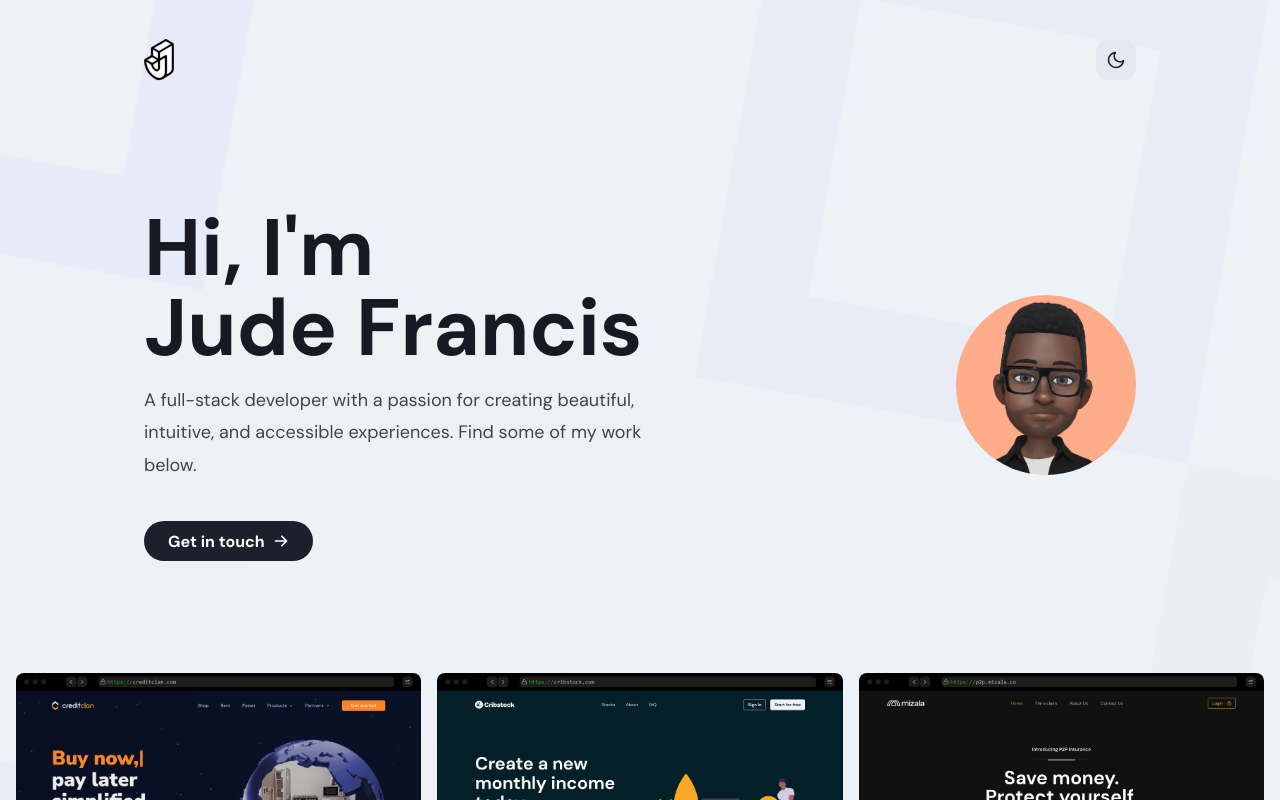
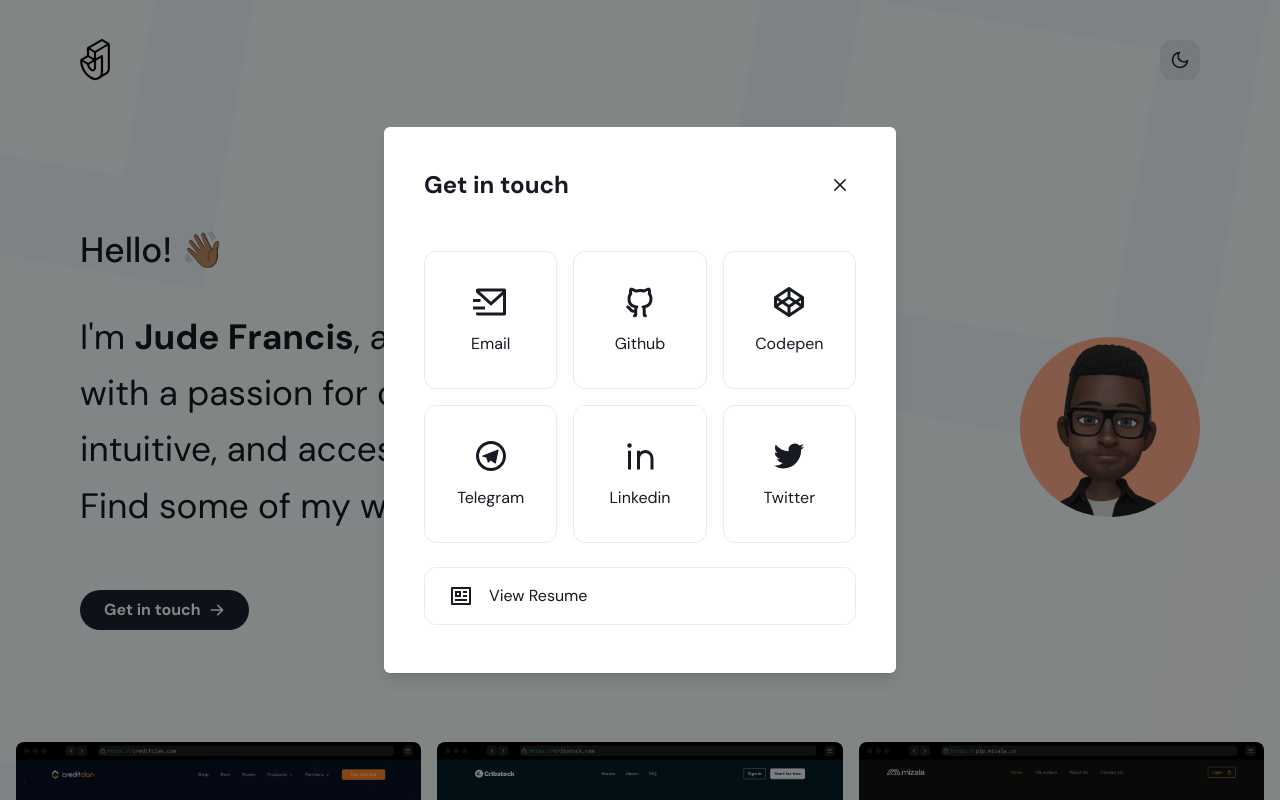
Before and after one commit to jsbuddy/judecodes-v2, a Next.js app: page / in a window 1280 px wide. Both pictures are taken after a click on the button "Get in touch". Shown: the top 800 px of the page. Built offline with nearby package versions, Linux system fonts and the light colour scheme.

Commit message:
ui updates + add get in touch modal

```diff
--- /dev/null
+++ b/src/components/ContactModal.jsx
@@ -0,0 +1,110 @@
+import React from 'react';
+import {
+  Flex,
+  Modal,
+  ModalBody,
+  ModalCloseButton,
+  ModalContent,
+  ModalHeader,
+  ModalOverlay,
+  SimpleGrid,
+  Text,
+  useColorModeValue
+} from "@chakra-ui/react";
+import {
+  RiCodepenLine,
+  RiGithubLine,
+  RiLinkedinLine,
+  RiMailSendLine,
+  RiProfileLine,
+  RiTelegramLine,
+  RiTwitterFill
+} from "react-icons/ri";
+
+const ContactModal = ({ isOpen, onClose }) => {
+  return (
+    <Modal onClose={ onClose } isOpen={ isOpen } isCentered size="lg">
+      <ModalOverlay/>
+      <ModalContent bg={ useColorModeValue('white', '#26262f') }>
+        <Flex align="center" justify="space-between" pt="10" pb="0" px={ { base: 6, md: 10 } }>
+          <ModalHeader p="0" whiteSpace="nowrap" fontSize="2xl">Get in touch</ModalHeader>
+          <ModalCloseButton position="relative" inset="initial"/>
+        </Flex>
+        <ModalBody py="12" px={ { base: 6, md: 10 } }>
+          <SimpleGrid columns={ { base: 3, md: 3 } } spacing={ { base: 3, md: 4 } }>
+            <Flex
+              as="a" href="mailto:judecodes@gmail.com" target="_blank"
+              direction="column" align="center" border="1px solid" cursor="pointer"
+              borderColor={ useColorModeValue("blackAlpha.200", "whiteAlpha.200") } rounded="xl" px="8"
+              py={ { base: 6, md: 8 } }
+              _hover={ { bg: useColorModeValue('blackAlpha.50', 'whiteAlpha.50') } }
+            >
+              <RiMailSendLine size="36"/>
+              <Text mt="3">Email</Text>
+            </Flex>
+            <Flex
+              as="a" href="https://github.com/jsbuddy" target="_blank"
+              direction="column" align="center" border="1px solid" cursor="pointer"
+              borderColor={ useColorModeValue("blackAlpha.200", "whiteAlpha.200") } rounded="xl" px="8"
+              py={ { base: 6, md: 8 } }
+              _hover={ { bg: useColorModeValue('blackAlpha.50', 'whiteAlpha.50') } }
+            >
+              <RiGithubLine size="36"/>
+              <Text mt="3">Github</Text>
+            </Flex>
+            <Flex
+              as="a" href="https://codepen.io/judecodes" target="_blank"
+              direction="column" align="center" border="1px solid" cursor="pointer"
+              borderColor={ useColorModeValue("blackAlpha.200", "whiteAlpha.200") } rounded="xl" px="8"
+              py={ { base: 6, md: 8 } }
+              _hover={ { bg: useColorModeValue('blackAlpha.50', 'whiteAlpha.50') } }
+            >
+              <RiCodepenLine size="36"/>
+              <Text mt="3">Codepen</Text>
+            </Flex>
+            <Flex
+              as="a" href="https://t.me/judecodes" target="_blank"
+              direction="column" align="center" border="1px solid" cursor="pointer"
+              borderColor={ useColorModeValue("blackAlpha.200", "whiteAlpha.200") } rounded="xl" px="8"
+              py={ { base: 6, md: 8 } }
+              _hover={ { bg: useColorModeValue('blackAlpha.50', 'whiteAlpha.50') } }
+            >
+              <RiTelegramLine size="36"/>
+              <Text mt="3">Telegram</Text>
+            </Flex>
+            <Flex
+              as="a" href="https://www.linkedin.com/in/judecodes/" target="_blank"
+              direction="column" align="center" border="1px solid" cursor="pointer"
+              borderColor={ useColorModeValue("blackAlpha.200", "whiteAlpha.200") } rounded="xl" px="8"
+              py={ { base: 6, md: 8 } }
+              _hover={ { bg: useColorModeValue('blackAlpha.50', 'whiteAlpha.50') } }
+            >
+              <RiLinkedinLine size="36"/>
+              <Text mt="3">Linkedin</Text>
+            </Flex>
+            <Flex
+              as="a" href="https://twitter.com/judecodes" target="_blank"
+              direction="column" align="center" border="1px solid" cursor="pointer"
+              borderColor={ useColorModeValue("blackAlpha.200", "whiteAlpha.200") } rounded="xl" px="8"
+              py={ { base: 6, md: 8 } }
+              _hover={ { bg: useColorModeValue('blackAlpha.50', 'whiteAlpha.50') } }
+            >
+              <RiTwitterFill size="36"/>
+              <Text mt="3">Twitter</Text>
+            </Flex>
+          </SimpleGrid>
+          <Flex
+            align="center" border="1px solid" px="6" py="4" rounded="xl" mt="6"
+            borderColor={ useColorModeValue("blackAlpha.200", "whiteAlpha.200") }
+            _hover={ { bg: useColorModeValue('blackAlpha.50', 'whiteAlpha.50') } }
+          >
+            <RiProfileLine size="24"/>
+            <Text ml="4">View Resume</Text>
+          </Flex>
+        </ModalBody>
+      </ModalContent>
+    </Modal>
+  );
+};
+
+export default ContactModal;
--- a/src/components/Header.jsx
+++ b/src/components/Header.jsx
@@ -1,14 +1,16 @@
-import { Avatar, Box, Button, Container, Flex, Heading, Text, useColorMode } from "@chakra-ui/react";
+import { Avatar, Box, Button, Container, Flex, Text, useColorMode, useDisclosure } from "@chakra-ui/react";
 import { motion } from "framer-motion";
 import { HiArrowRight } from "react-icons/hi";
+import ContactModal from "./ContactModal.jsx";
 
 const Header = () => {
   const { colorMode } = useColorMode();
+  const { isOpen: isContactOpen, onOpen: onContactOpen, onClose: onContactClose } = useDisclosure();
 
   return (
     <>
       <Flex direction="column" justify="center">
-        <Container maxW="5xl">
+        <Container maxW="6xl">
           <motion.div
             initial={ { opacity: 0, y: 50 } }
             animate={ {
@@ -21,27 +23,23 @@ const Header = () => {
               direction={ { base: "column-reverse", md: "row" } }
               align={ { base: "flex-start", md: "center" } }
               justify="space-between"
-              pt={ { base: "48", md: "52" } }
+              pt={ { base: "48", md: "56" } }
               pb="28"
             >
-              <Box mr={ { base: 0, lg: 5 } } mt={ { base: 10, lg: 0 } }>
-                <Heading
-                  as="h1" fontSize={ { base: "3.4rem", md: "5rem" } } lineHeight={ { base: 1.2, md: 1 } }
-                  fontWeight="700"
-                  flexGrow="1"
+              <Box mr={ { base: 0, lg: 5 } } mt={ { base: 6, lg: 0 } }>
+                <Text fontSize={ { base: '1.7rem', md: '2.2rem' } } fontWeight="medium">
+                  Hello! 👋🏽
+                </Text>
+                <Text
+                  fontSize={ { base: '1.7rem', md: '2.2rem' } } maxW="700" pr="10" mt={ { base: 12, md: 8 } } lineHeight="1.6"
+                  verticalAlign="middle"
                 >
-                  Hi, I'm<br/>Jude Francis
-                </Heading>
-                <Text
-                  fontSize={ { md: 'lg' } } maxW="550" pr="10" mt="4" lineHeight="1.8"
-                  verticalAlign="middle" opacity=".8"
-                >
-                  A full-stack developer with a passion for creating beautiful, intuitive, and accessible experiences.
-                  Find some of my work below.
+                  I'm <Text as="span" fontWeight="semibold">Jude Francis</Text>, a frontend engineer with a passion
+                  for creating beautiful, intuitive, and accessible experiences. Find some of my work below.
                 </Text>
-                <Flex align="center">
+                <Flex align="center" mt="4">
                   <Button
-                    rounded="full" mt="10" rightIcon={ <HiArrowRight/> } px="6"
+                    onClick={ onContactOpen } rounded="full" mt="10" rightIcon={ <HiArrowRight/> } px="6"
                     backgroundColor={ colorMode === 'light' ? 'gray.800' : 'gray.200' }
                     color={ colorMode === 'light' ? '#fff' : 'gray.900' }
                     _hover={ { background: colorMode === 'light' ? 'gray.700' : 'gray.50' } }
@@ -52,6 +50,7 @@ const Header = () => {
                 </Flex>
               </Box>
               <Avatar
+                display={ { base: 'none', md: 'block' } }
                 width={ { base: '100px', lg: '180px' } } height={ { base: '100px', lg: '180px' } }
                 src="/images/profile.jpg" alt="Jude Francis"
               />
@@ -59,6 +58,11 @@ const Header = () => {
           </motion.div>
         </Container>
       </Flex>
+
+      <ContactModal
+        isOpen={ isContactOpen }
+        onClose={ onContactClose }
+      />
     </>
   );
 };
--- a/src/components/Navbar.jsx
+++ b/src/components/Navbar.jsx
@@ -8,7 +8,7 @@ const Navbar = () => {
 
   return (
     <Box position="absolute" top="0" left="0" width="full" as="nav">
-      <Container maxW="5xl" height="120px" display="flex" alignItems="center">
+      <Container maxW="6xl" height="120px" display="flex" alignItems="center">
         <Logo/>
         <Spacer/>
         <HStack spacing="6">
--- a/src/lib/projects.js
+++ b/src/lib/projects.js
@@ -4,7 +4,8 @@ let projects = [
     category: 'web',
     title: 'Creditclan official website',
     image: '/images/projects/creditclan.png',
-    link: 'https://creditclan.com'
+    link: 'https://creditclan.com',
+    description: ``
   },
   {
     id: 'cribstock',
--- a/src/lib/theme.js
+++ b/src/lib/theme.js
@@ -9,7 +9,7 @@ const styles = {
   global: (props) => ({
     body: {
       color: mode('gray.900', 'white')(props),
-			bg: mode('gray.100', '#111')(props),
+      bg: mode('#f6ffff', '#111')(props),
     }
   })
 };
--- a/src/pages/index.jsx
+++ b/src/pages/index.jsx
@@ -3,6 +3,7 @@ import Header from "../components/Header";
 import Projects from "../components/Projects";
 import Navbar from "../components/Navbar";
 import Technologies from "../components/Technologies.jsx";
+import { Container, Text } from "@chakra-ui/react";
 
 export default function Home() {
   return (
@@ -15,6 +16,9 @@ export default function Home() {
       <Header/>
       <Projects/>
       <Technologies/>
+      <Container maxW="6xl" as="footer" py="10">
+        <Text fontSize="lg">&copy; Jude Francis { (new Date()).getFullYear() }</Text>
+      </Container>
     </>
   );
 };
--- a/src/styles/global.scss
+++ b/src/styles/global.scss
@@ -55,3 +55,8 @@ body {
   //radial-gradient(at 80% 100%, hsla(240, 52%, 16%, 1) 0px, transparent 50%),
   //radial-gradient(at 0% 0%, hsla(240, 75%, 15%, 1) 0px, transparent 50%) !important;
 }
+
+::selection {
+  color: #fff;
+  background: #7e2c2c;
+}
```
Also changed, not shown: package.json (+6 -6 lines), src/components/Technologies.jsx (+7 -10 lines), src/pages/_document.jsx (+10 -12 lines), public/assets/css/global.css, 1 other file (tests, documents, lock files or other folders). Lines whose indentation alone changed are shown as unchanged.
